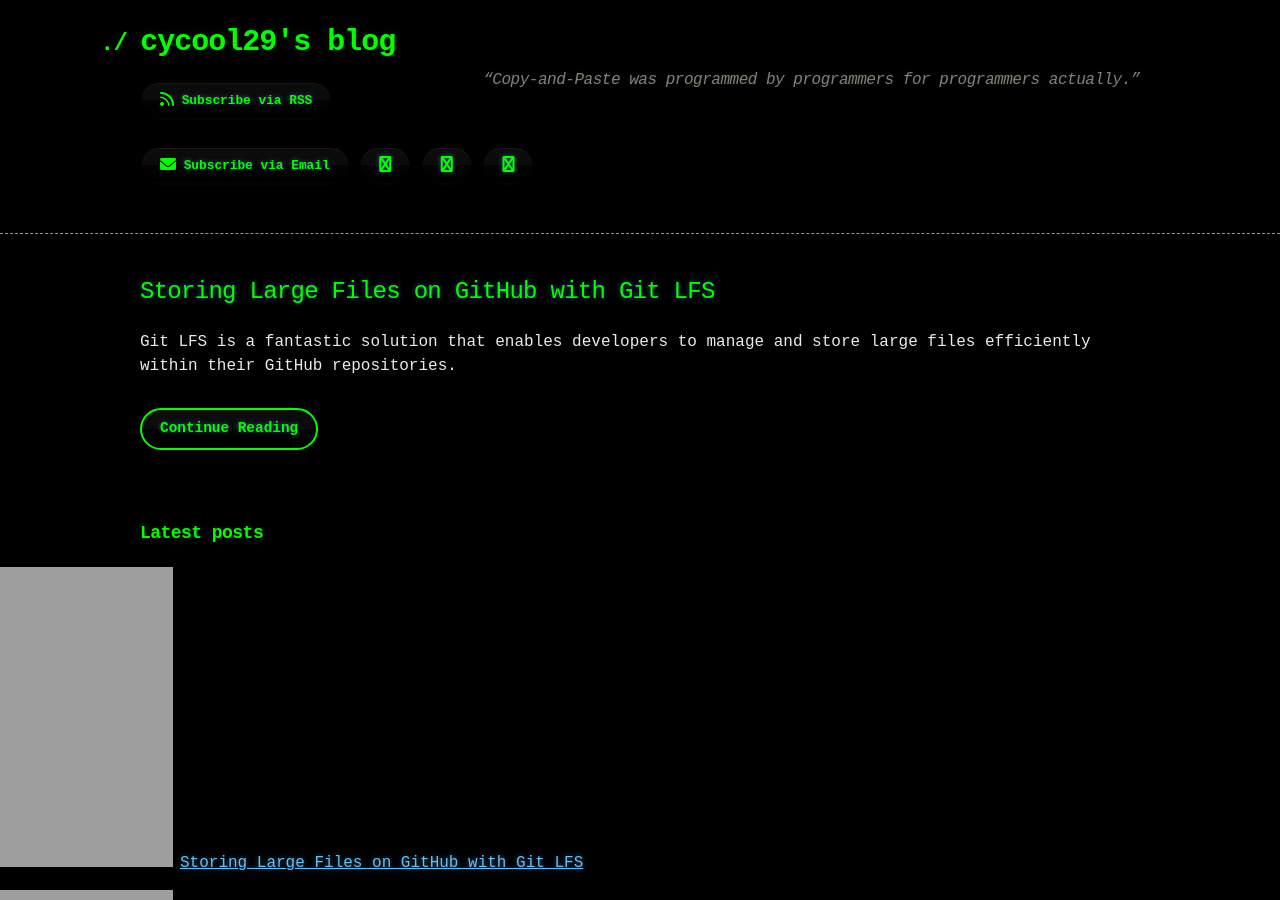
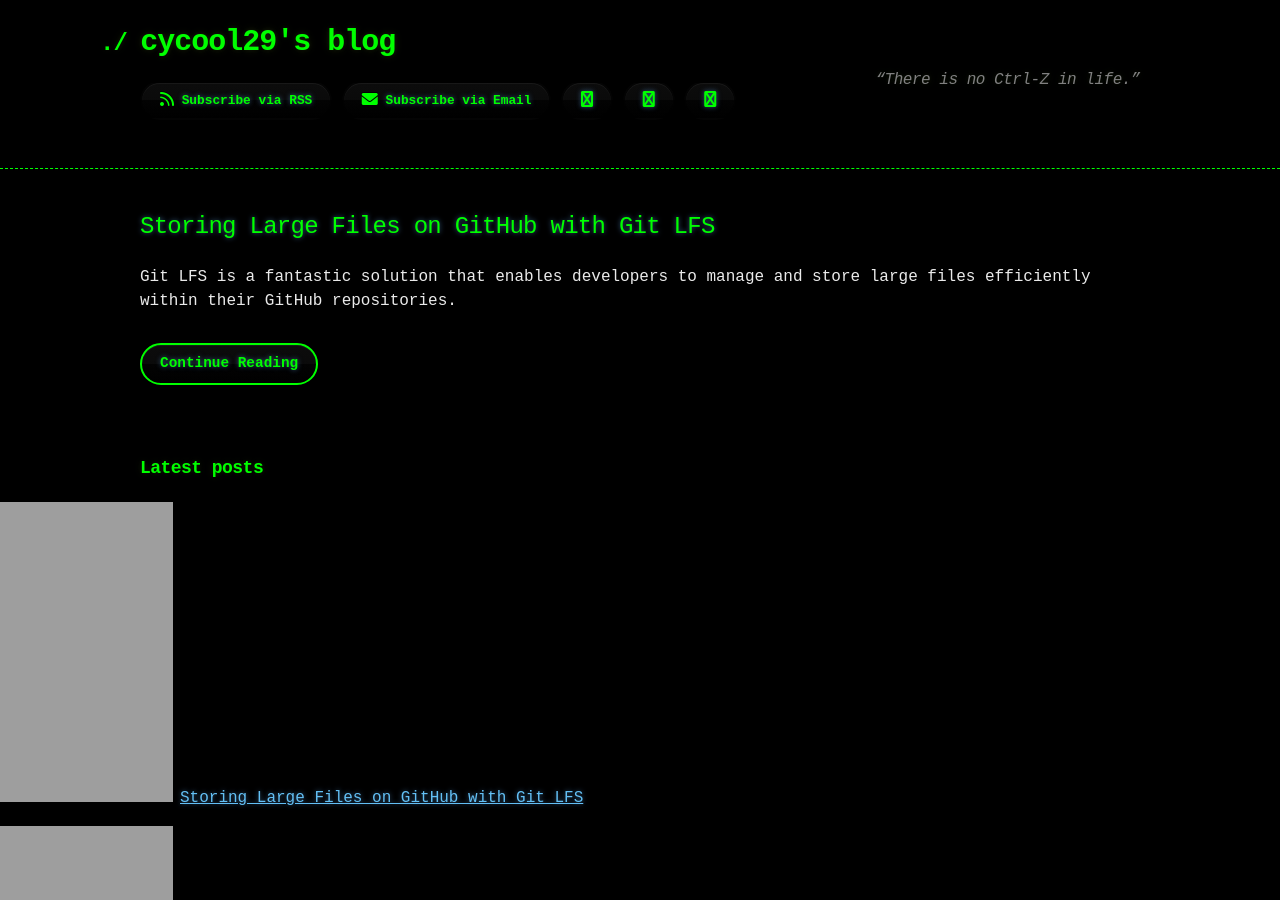
Before and after one commit to cycool29/cycool29.github.io, a Jekyll site: the page built from index.md, in a window 1280 px wide and 900 px high. Built offline with Jekyll 4.4.1, drawn with Linux system fonts in a browser that asks for light colours; a style sheet for code colours, icons or effects is not loaded.

Commit message:
Update quotes

```diff
--- a/_config.yml
+++ b/_config.yml
@@ -1,5 +1,5 @@
 title: cycool29's blog
-description: "“Copy-and-Paste was programmed by programmers for programmers actually.” "
+description: "“There is no Ctrl-Z in life.” "
 bio: A high school student. Intermediate in Python, Git, Bash. Learning JavaScript. He/Him. "
 author: cycool29
 url: https://cycool29.github.io
```
